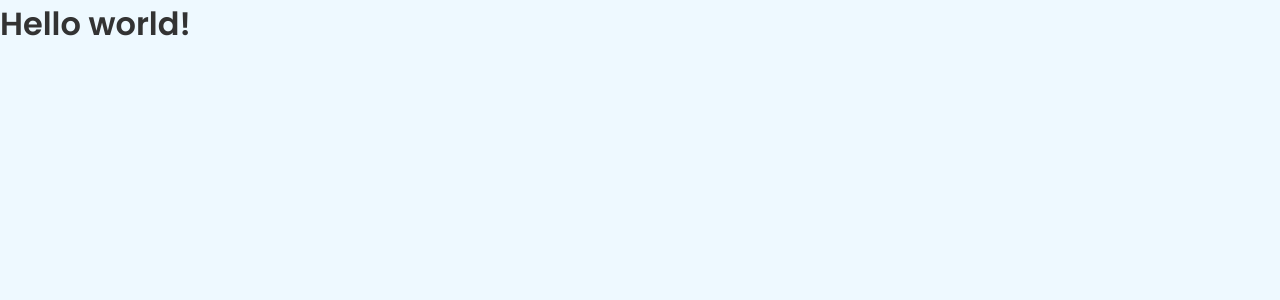
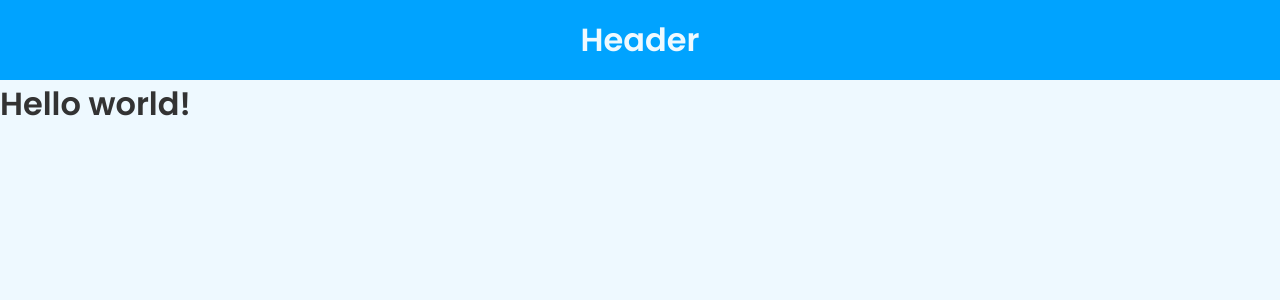
Before and after one commit to Eduardo-SO/Teach, a Next.js app in the folder web/: page / in a window 1280 px wide. Shown: the top 300 px of the page. Built offline with nearby package versions, Linux system fonts and the light colour scheme.

Commit message:
Add Header component

```diff
--- /dev/null
+++ b/web/src/components/Header/index.tsx
@@ -0,0 +1,13 @@
+import React from 'react'
+
+import { Container } from './styles'
+
+const Header: React.FC = () => {
+  return (
+    <Container>
+      <h1>Header</h1>
+    </Container>
+  )
+}
+
+export default Header
--- /dev/null
+++ b/web/src/components/Header/styles.ts
@@ -0,0 +1,12 @@
+import styled from 'styled-components'
+
+export const Container = styled.div`
+  display: flex;
+  align-items: center;
+  justify-content: center;
+
+  height: 80px;
+
+  background: ${props => props.theme.colors.background_tertiary};
+  color: ${props => props.theme.colors.text_secondary};
+`
--- a/web/src/pages/index.tsx
+++ b/web/src/pages/index.tsx
@@ -1,5 +1,6 @@
 import React from 'react'
 import Head from 'next/head'
+import Header from '../components/Header'
 
 const Home: React.FC = () => {
   return (
@@ -9,6 +10,7 @@ const Home: React.FC = () => {
       </Head>
 
       <main>
+        <Header />
         <h1>Hello world!</h1>
       </main>
     </div>
--- a/web/src/styles/themes/dark.ts
+++ b/web/src/styles/themes/dark.ts
@@ -5,10 +5,12 @@ export default {
     background_gradient: 'linear-gradient(135deg, #5200FF, #00A3FF)',
     background_primary: '#111111',
     background_secondary: '#5200FF',
+
     background_tertiary: '#00A3FF',
-
     text_primary: '#EEF9FF',
     text_primary_light: '#CFD7DC',
-    text_secondary: '#00A3FF'
+    text_secondary: '#111111',
+
+    text_contrast: '#00A3FF'
   }
 }
--- a/web/src/styles/themes/light.ts
+++ b/web/src/styles/themes/light.ts
@@ -9,6 +9,8 @@ export default {
 
     text_primary: '#333333',
     text_primary_light: '#4F4F4F',
-    text_secondary: '#00A3FF'
+    text_secondary: '#EEF9FF',
+
+    text_contrast: '#00A3FF'
   }
 }
```
